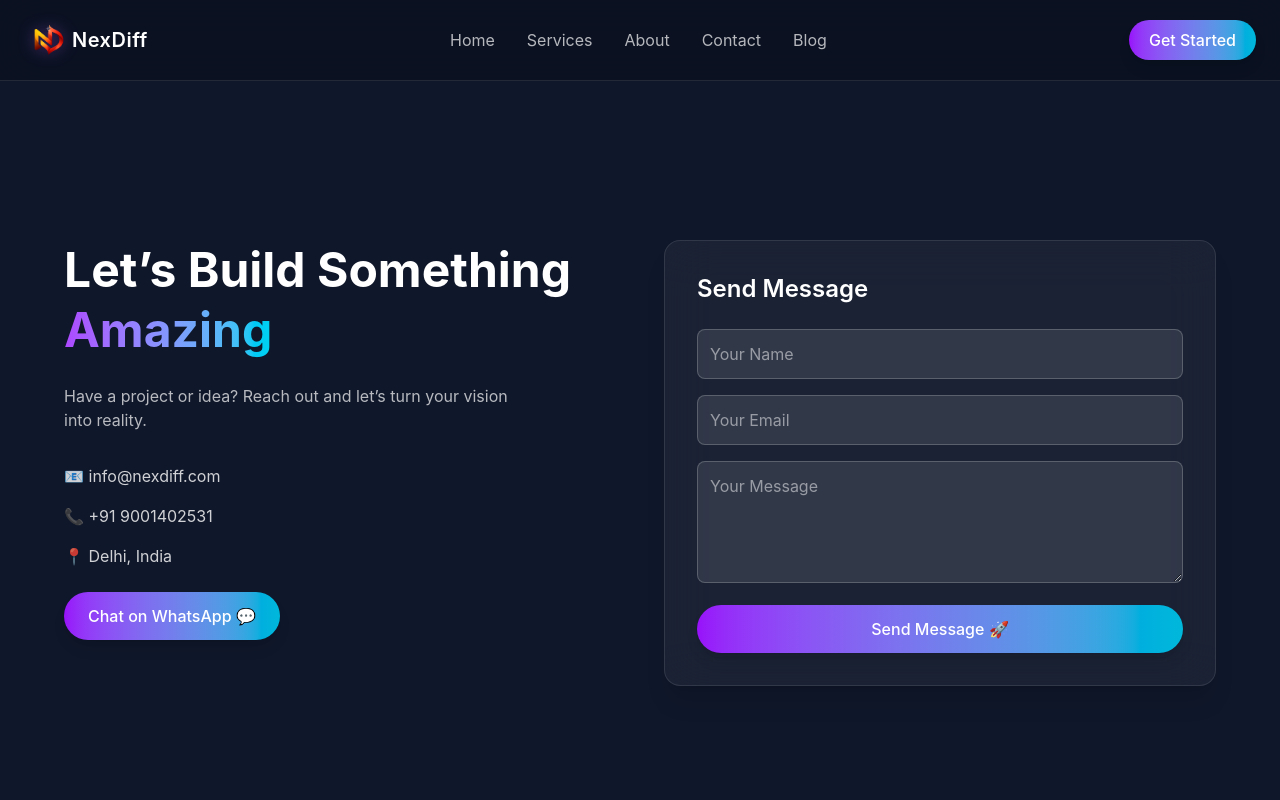
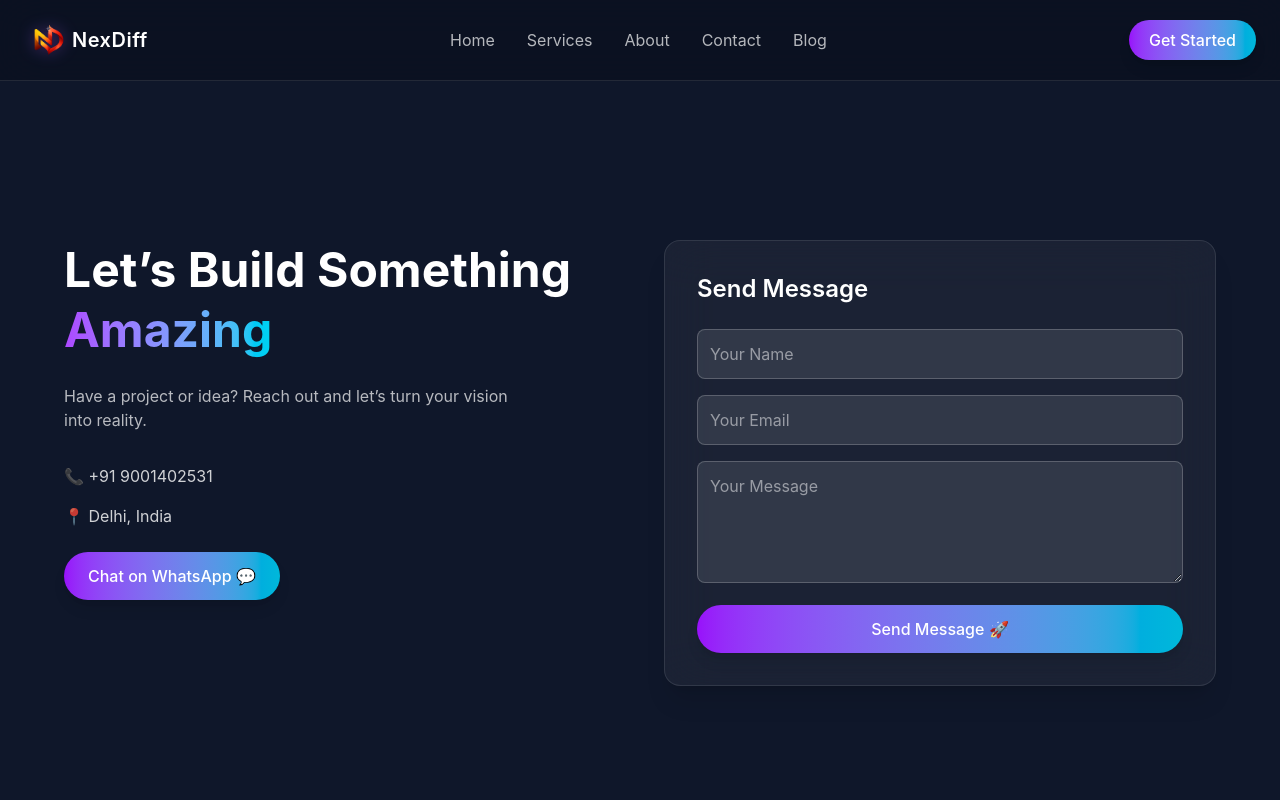
Before and after one commit to Mdgulfam-dev/NexDiff-frontend, a React (Vite) app: page /contact in a window 1280 px wide. Shown: the top 800 px of the page. Built offline with nearby package versions, Linux system fonts and the light colour scheme.

Commit message:
remove mail

```diff
--- a/src/pages/Contact.jsx
+++ b/src/pages/Contact.jsx
@@ -102,7 +102,7 @@ return (
         </p>
 
         <div className="mt-8 space-y-4 text-white/80">
-          <p>📧 info@nexdiff.com</p>
+          {/* <p>📧 info@nexdiff.com</p> */}
           <p>📞 +91 9001402531</p>
           <p>📍 Delhi, India</p>
         </div>
```
